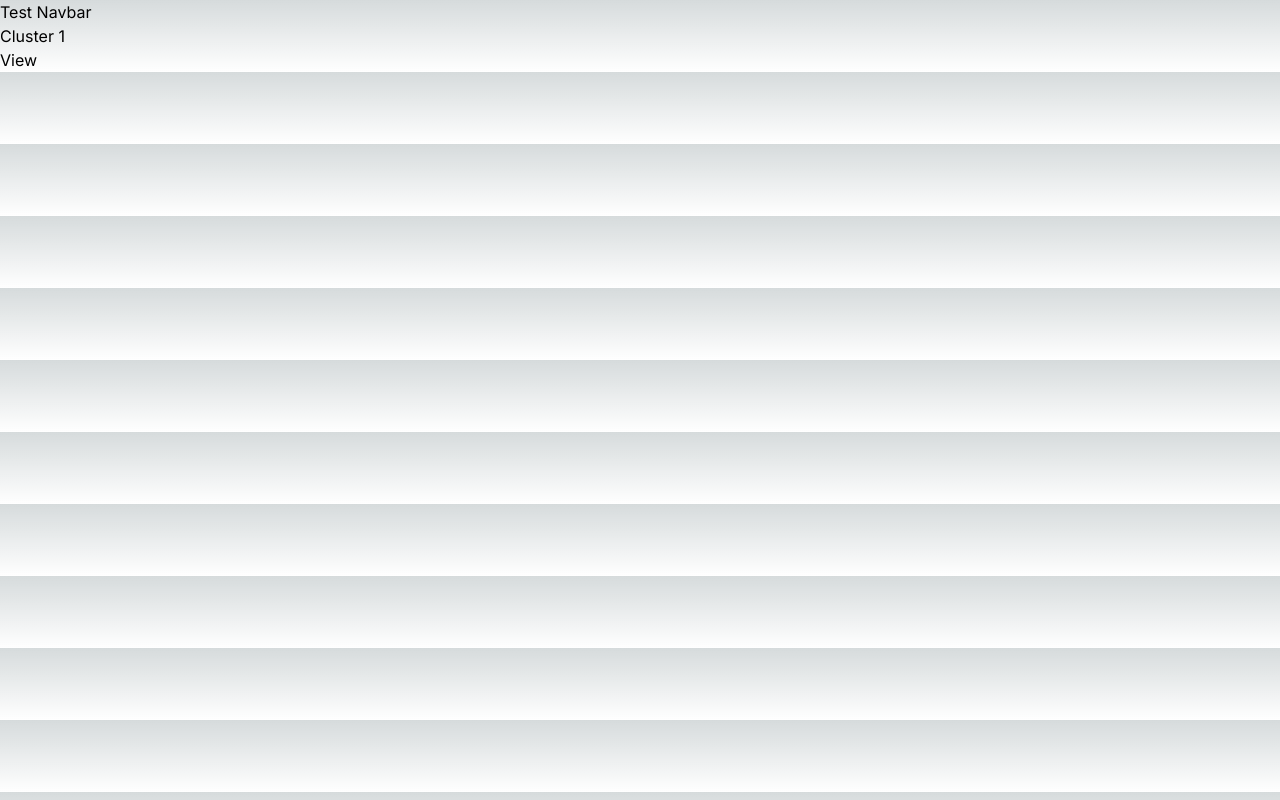
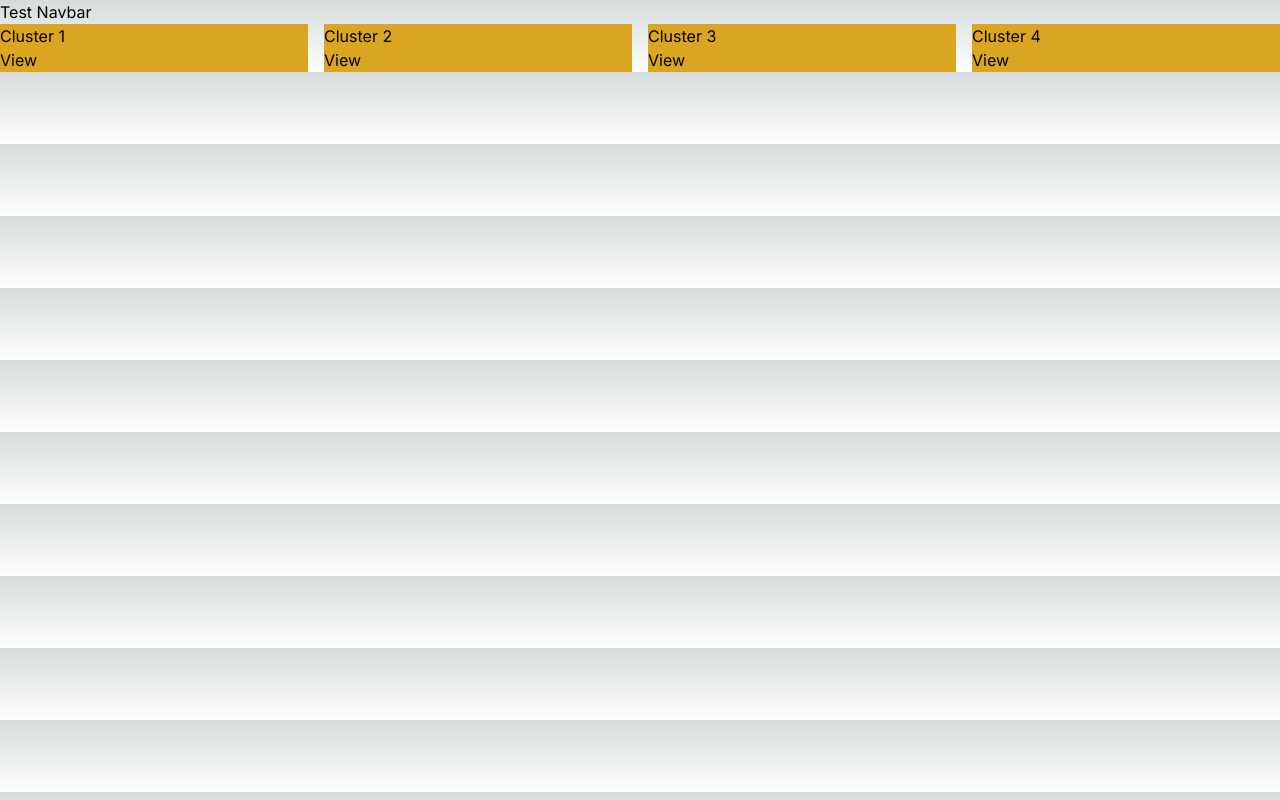
Before and after one commit to oslabs-beta/TimeKube, a Next.js app: page /active_clusters in a window 1280 px wide. Built offline with nearby package versions, Linux system fonts and the light colour scheme.

Commit message:
Add style and Link to cluster page

```diff
--- a/src/app/active_clusters/cluster.tsx
+++ b/src/app/active_clusters/cluster.tsx
@@ -1,6 +1,7 @@
 "use client"
 
 import Link from 'next/link';
+import "../../app/style.css";
 import { MouseEventHandler } from "react";
 
 type ClusterProp = {
@@ -19,7 +20,7 @@ export default function Cluster(props: ClusterProp) {
             </div>
             <div>
                 <button onClick={handleViewBtnCLicked}>
-                    <Link href="../cluster_details/">View</Link>
+                    <Link href={`../cluster_details/?id=${props.id}`}>View</Link>
                 </button>
             </div>
         </div>
--- a/src/app/active_clusters/page.tsx
+++ b/src/app/active_clusters/page.tsx
@@ -7,6 +7,9 @@ const Page: NextPage = () => {
     return (
       <div className="grid grid-cols-4 gap-4">
         <Cluster id='1' text='Cluster 1'/>
+        <Cluster id='2' text='Cluster 2'/>
+        <Cluster id='3' text='Cluster 3'/>
+        <Cluster id='4' text='Cluster 4'/>
       </div>
     );
   };
--- a/src/app/cluster_details/page.tsx
+++ b/src/app/cluster_details/page.tsx
@@ -1,11 +1,14 @@
 "use client"
 
 import { NextPage } from 'next';
+import { useSearchParams } from 'next/navigation'
 
 const Page: NextPage = () => {
+  const searchParams = useSearchParams()
+  const id = searchParams.get('id')
     return (
       <div className="grid grid-cols-4 gap-4">
-        <h1>This is the cluster details page!!</h1>
+        <h1>Loading cluster details #{id}</h1>
       </div>
     );
   };
--- /dev/null
+++ b/src/app/style.css
@@ -0,0 +1,3 @@
+.activeCluster {
+    background: goldenrod;
+}
```
